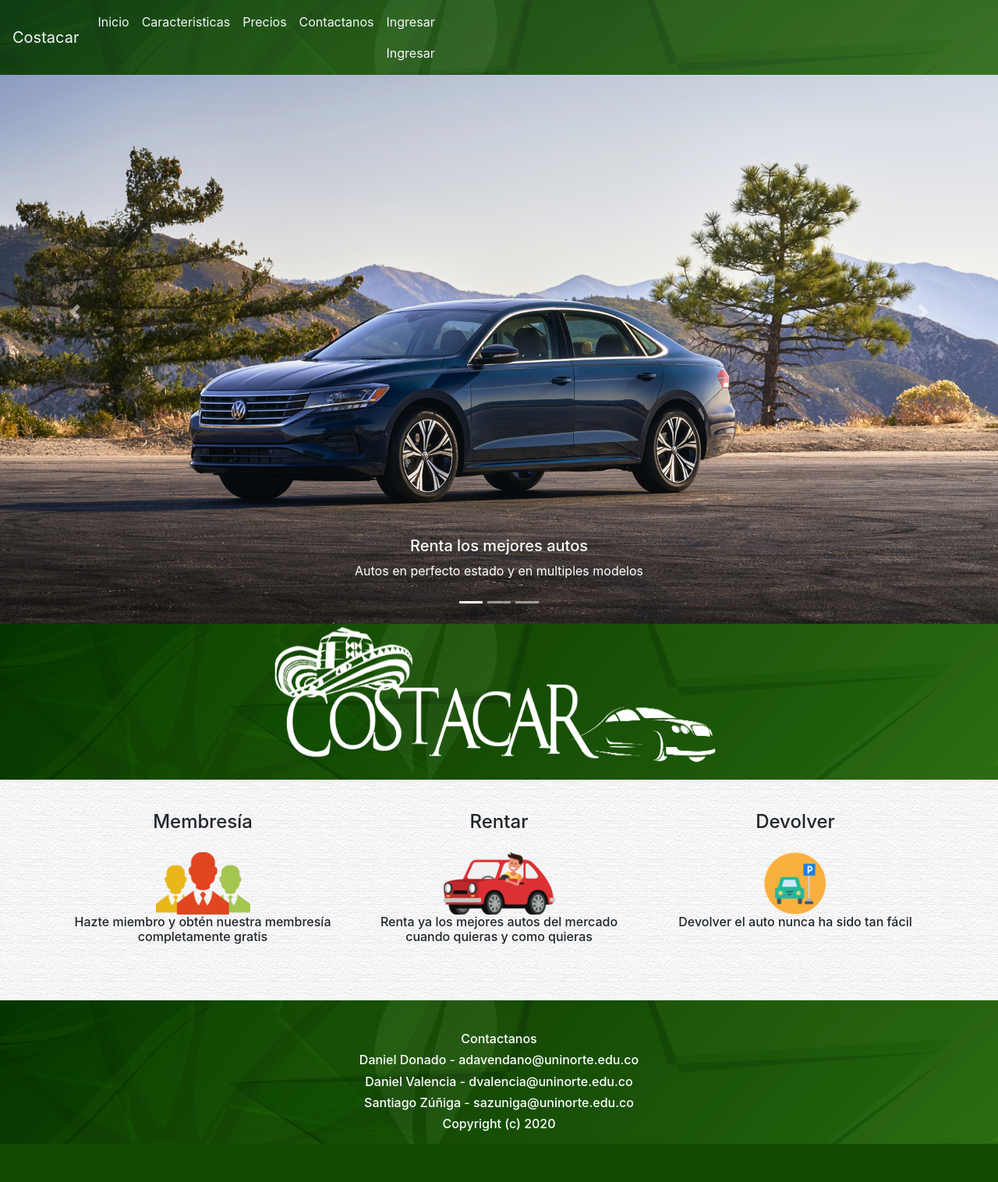
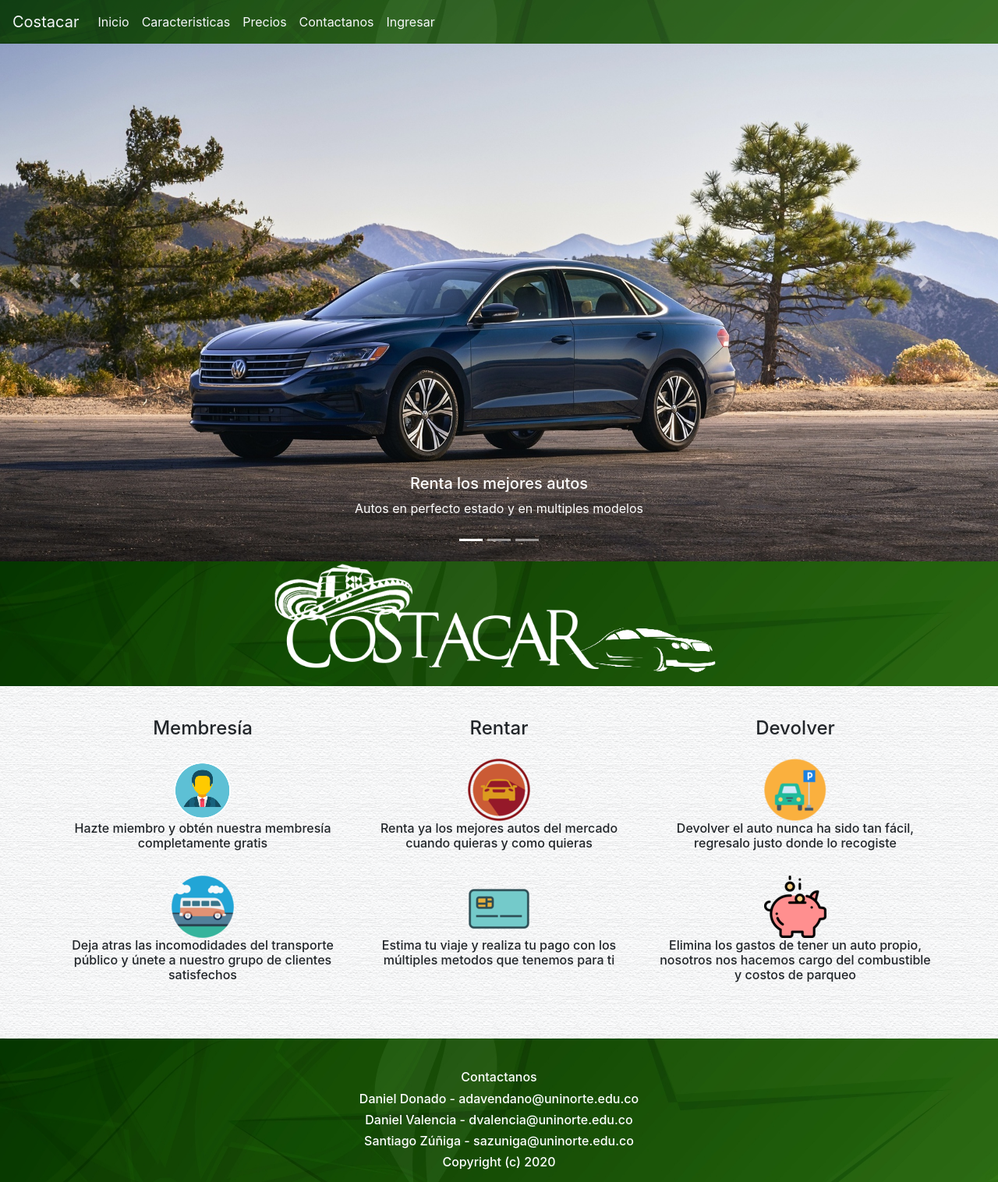
Before and after one commit to Sertez/Costacar, a PHP site: page / in a window 1280 px wide. Shown: the whole page at 78% size. Before the commit the page ends 1467 px from the top, so only its background shows below. Run offline with PHP 8.4, Linux system fonts and the light colour scheme.

Commit message:
Add files via upload

```diff
--- a/index.php
+++ b/index.php
@@ -35,14 +35,9 @@
         <li class="nav-item">
           <a class="nav-link" href="#" id="blanco">Contactanos</a>
         </li>
-        <div class="my-2 my-lg-0">
-          <li class="nav-item mr-sm-2">
-            <a class="nav-link my-2 my-sm-0" href="#" id="blanco">Ingresar</a>
-          </li>
-          <li class="nav-item">
-            <a class="nav-link my-2 my-sm-0" href="#" id="blanco">Ingresar</a>
-          </li>
-        </div>
+        <li class="nav-item mr-sm-2">
+          <a class="nav-link my-2 my-sm-0" href="#" id="blanco">Ingresar</a>
+        </li>
       </ul>
     </div>
   </nav>
@@ -54,21 +49,21 @@
         <li data-target="#carouselExampleCaptions" data-slide-to="2"></li>
       </ol>
       <div class="carousel-inner">
-        <div class="carousel-item active" style="height: 100vh">
+        <div class="carousel-item active" style="max-height: 100vh">
           <img src="jpg/carro.jpg" class="d-block d-sm-block w-100 " alt="...">
           <div class="carousel-caption d-none d-md-block">
             <h5>Renta los mejores autos</h5>
             <p>Autos en perfecto estado y en multiples modelos</p>
           </div>
         </div>
-        <div class="carousel-item" style="height: 100vh">
+        <div class="carousel-item" style="max-height: 100vh">
           <img src="jpg/colombia.jpg" class="d-block w-100 " alt="...">
           <div class="carousel-caption d-none d-md-block">
             <h5>Viaja por toda Colombia</h5>
             <p>Atrévete a explorar todo el territorio colombiano</p>
           </div>
         </div>
-        <div class="carousel-item" style="height: 100vh">
+        <div class="carousel-item" style="max-height: 100vh">
           <img src="jpg/dinero.jpg" class="d-block w-100 " alt="...">
           <div class="carousel-caption d-none d-md-block">
             <h5>Ahorra dinero</h5>
@@ -88,7 +83,7 @@
   </div>
   <div style="background-image:url(jpg/verde.jpg);">
     <div style="margin-left:27vw; ">
-      <img src="png/Costacar.png" style="height: 25vh; width:46vw; " alt="">
+      <img src="png/Costacar.png" style="width:46vw; " alt="">
     </div>
   </div>
   <div style="background-image: url(png/fondo.png);">
@@ -131,13 +126,40 @@
           <h6>Renta ya los mejores autos del mercado cuando quieras y como quieras</h6>
         </div>
         <div class="col-md" id="texto">
-          <h6>Devolver el auto nunca ha sido tan fácil</h6>
+          <h6>Devolver el auto nunca ha sido tan fácil, regresalo justo donde lo recogiste</h6>
+        </div>
+      </div>
+    </div>
+    <br>
+    <div class="container">
+      <div class="row">
+        <div class="col-sm" style="text-align: center">
+          <img src="png/bus.png">
+        </div>
+        <div class="col-sm" style="text-align: center">
+          <img src="png/pago.png">
+        </div>
+        <div class="col-sm" style="text-align: center">
+          <img src="png/ahorro.png">
+        </div>
+      </div>
+    </div>
+    <div class="container">
+      <div class="row">
+        <div class="col-md" id="texto">
+          <h6>Deja atras las incomodidades del transporte público y únete a nuestro grupo de clientes satisfechos</h6>
+        </div>
+        <div class="col-md" id="texto">
+          <h6>Estima tu viaje y realiza tu pago con los múltiples metodos que tenemos para ti</h6>
+        </div>
+        <div class="col-md" id="texto">
+          <h6>Elimina los gastos de tener un auto propio, nosotros nos hacemos cargo del combustible y costos de parqueo</h6>
         </div>
       </div>
     </div>
     <p> <br><br></p>
     <div class="footer" style="width:100wh">
-      <div style="background-image:url(jpg/verde.jpg)" >
+      <div style="background-image:url(jpg/verde.jpg)">
         <!-- Estas letras tienen que ir centradas y en la mitad de la imagen verdad, encima de la imagen verde, que no ocupen mucho espacio. Si te das cuenta debajo de la imagen verde hay un espacio en blanco que no se como quitar-->
         <p><br></p>
         <h6 id="blanco" style="text-align:center">Contactanos</h6>
```
Also changed, not shown: jpg/carro.jpg, jpg/dinero.jpg, png/ahorro.png (added), png/bus.png (added), png/membresia.png, png/pago.png (added), png/rentar.png.
